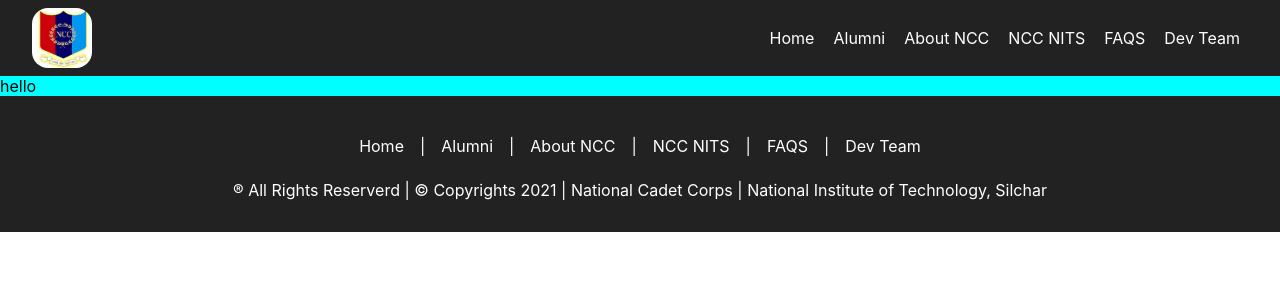
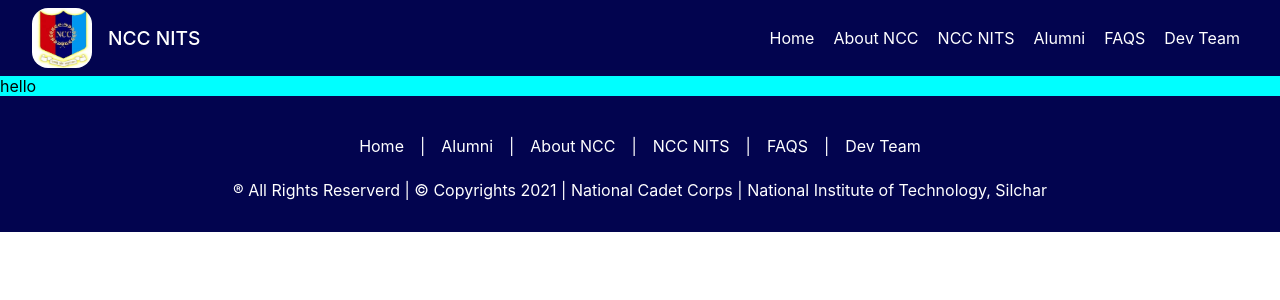
Before and after one commit to 4Marsha1/NCCNITS, a React (Create React App) app: page / in a window 1280 px wide. Shown: the top 300 px of the page. Built offline with nearby package versions, Linux system fonts and the light colour scheme.

Commit message:
color and minor changes

```diff
--- a/src/components/Footer/Footer.module.css
+++ b/src/components/Footer/Footer.module.css
@@ -3,7 +3,7 @@
     flex-direction: column;
     justify-content: center;
     align-items: center;
-    background-color: #222222;
+    background-color: #02044F;
     padding: 2rem;
 }
 
--- a/src/components/Navbar/Navbar.module.css
+++ b/src/components/Navbar/Navbar.module.css
@@ -2,14 +2,20 @@
     display: flex;
     justify-content: space-between;
     align-items: center;
-    background-color: #222222;
+    background-color: #02044F;
     padding: 0.5rem 2rem;
 }
 
 .logo-container{
-    width: 60px;
-    height: 60px;
-    border-radius: 1rem;
+    display: flex;
+    justify-content: center;
+    align-items: center;
+}
+.title{
+    color: white;
+    font-size: 1.2rem;
+    font-weight: 500;
+    margin-left: 1rem;
 }
 .logo{
     width: 60px;
--- a/src/components/Navbar/index.js
+++ b/src/components/Navbar/index.js
@@ -8,19 +8,20 @@ const Index = () => {
         <div className={styles['navbar']}>
             <div className={styles['logo-container']}>
                 <img className={styles['logo']} src={logo} />
+                <span className={styles['title']}>NCC NITS</span>
             </div>
             <div className={styles['links']}>
                 <div >
                     Home
                 </div>
                 <div >
-                    Alumni
-                </div>
-                <div >
                     About NCC
                 </div>
                 <div >
                     NCC NITS
+                </div>
+                <div >
+                    Alumni
                 </div>
                 <div >
                     FAQS
```
